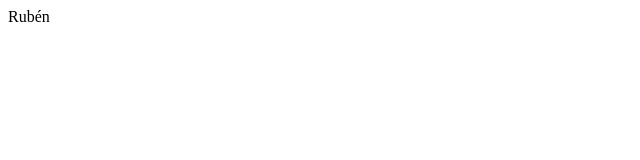
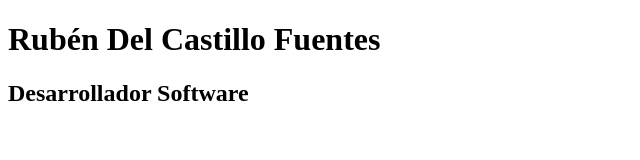
Before and after one commit to rbndcf/rbndcf.github.io, a website built with Vite: page index.html in a window 1280 px wide. Shown: the whole page, without its empty margins (0-640 px from the left). Built offline with nearby package versions, Linux system fonts and the light colour scheme.

```diff
--- a/index.html
+++ b/index.html
@@ -3,7 +3,7 @@
     <head>
         <meta http-equiv="Content-Type" content="text/html; charset=utf-8" />
         <title> Rubén's portfolio </title>
-        <link rel="icon" href="/assets/favicon-BVgBPEYS.png" type="image/icon" />
+        <link rel="icon" href="./resources/images/favicon.png" type="image/icon" />
     </head>
     <body>
         <!-- "Dynamic content will be displayed here" -->
--- a/main.js
+++ b/main.js
@@ -1,6 +1,9 @@
 document.addEventListener("DOMContentLoaded", function () {
     const appDiv = document.querySelector(".app");
     if (appDiv) {
-        appDiv.textContent = "Rubén";
+        appDiv.innerHTML = `
+        <h1> Rubén Del Castillo Fuentes </h1>
+        <h2> Desarrollador Software </h2>
+        `;
     }
 });
```
